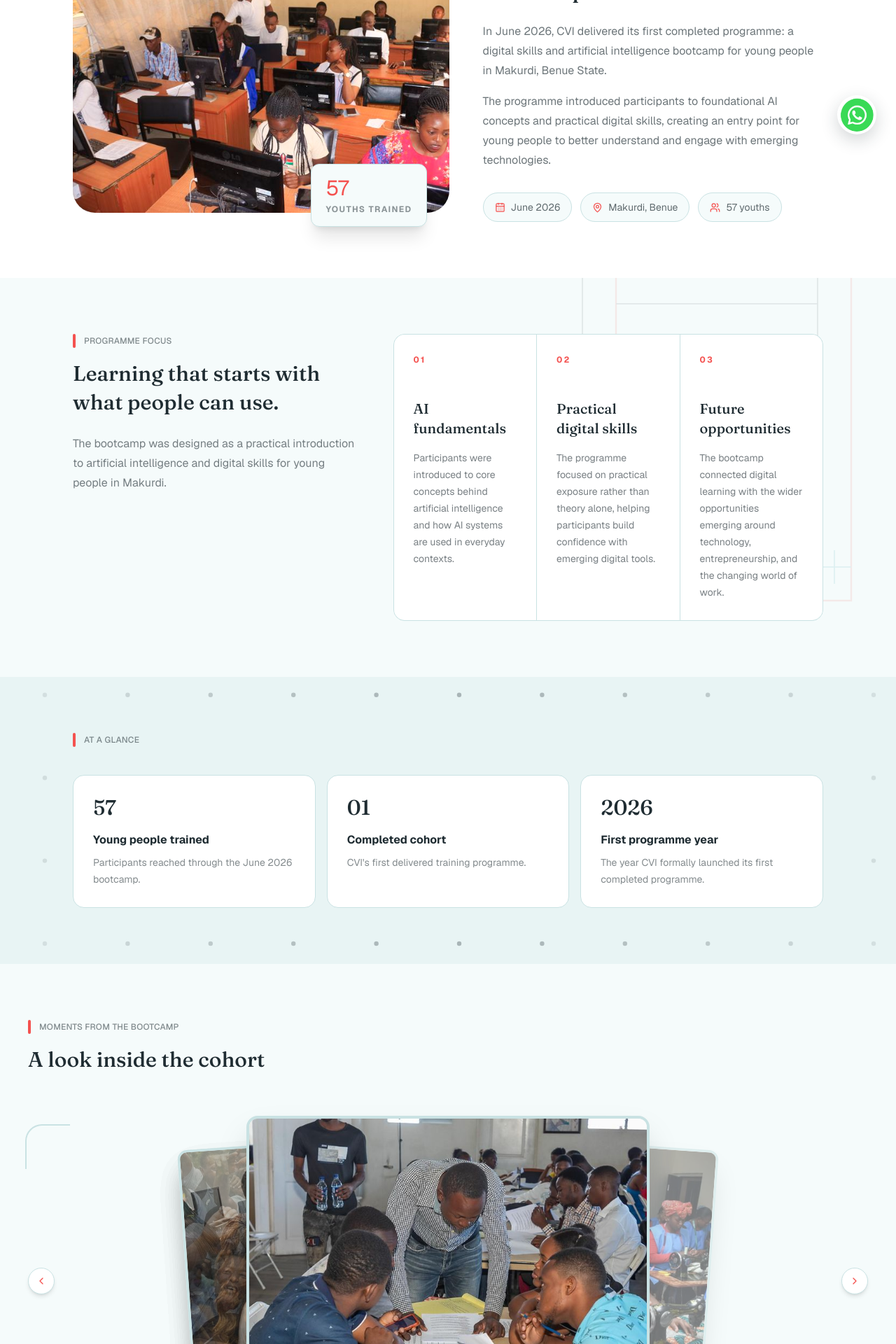
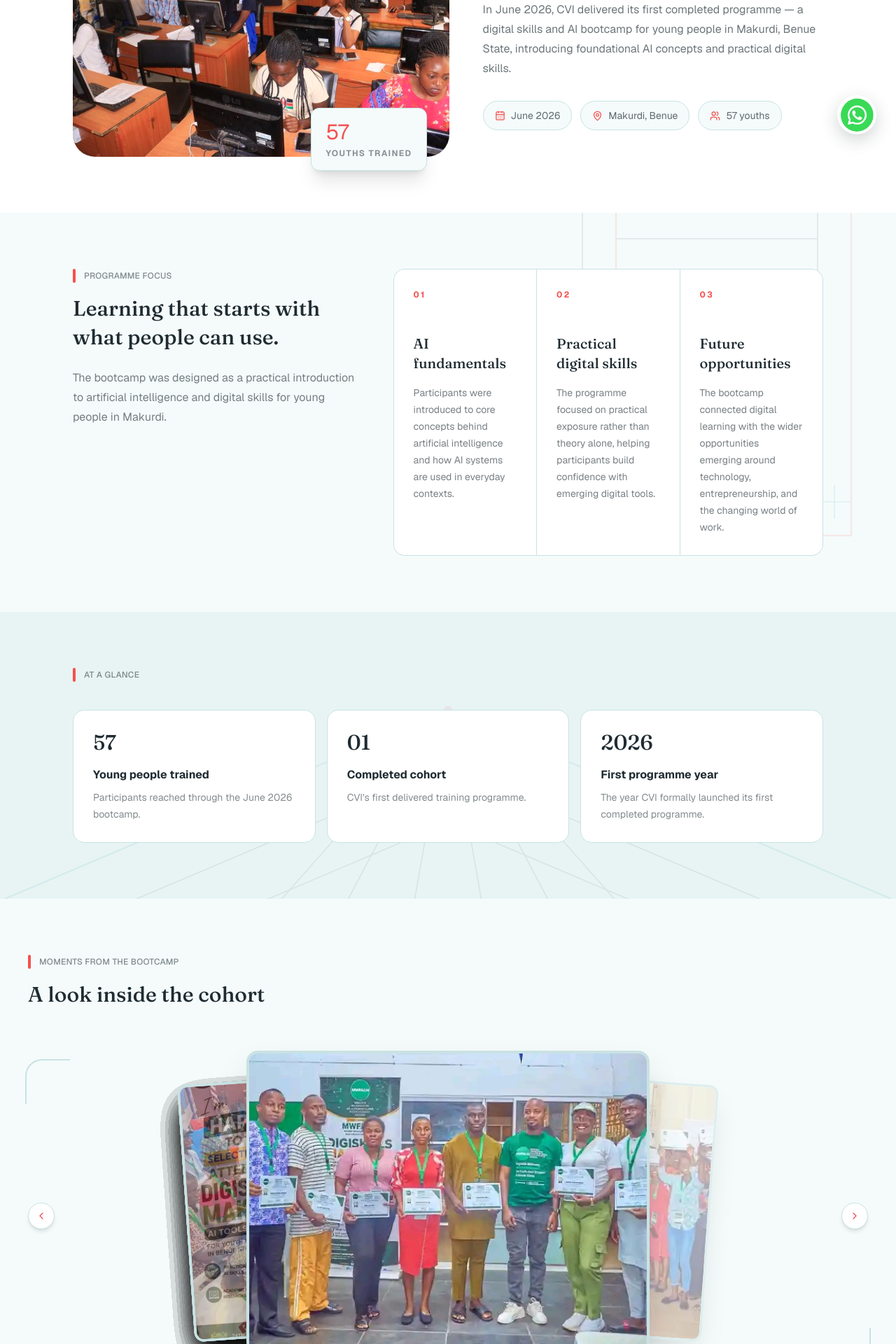
Before and after one commit to MaryAMsendoo/cvi, a Next.js app: page /programs in a window 1280 px wide. Shown: the part 580-2500 px from the top of the page at 70% size. Built offline with nearby package versions, Linux system fonts and the light colour scheme.

Commit message:
Enhace the UI

```diff
--- a/app/about/page.tsx
+++ b/app/about/page.tsx
@@ -157,12 +157,10 @@ export default function Page() {
 
             <div className="max-w-2xl">
               <p className="text-sm leading-6 text-foreground/65 sm:text-base sm:leading-7">
-                Across Nigeria&apos;s Middle Belt, many young people face
-                overlapping barriers to skills development, economic
-                opportunity, civic participation, and meaningful networks.
-                CVI exists to help create practical pathways through those
-                barriers.
-              </p>
+  Young people across the Middle Belt face real barriers to skills,
+  opportunity, and civic participation. CVI exists to help clear a path
+  through them.
+</p>
 
               <div className="mt-6 grid gap-3 sm:grid-cols-2">
                 {[
--- a/app/impact/page.tsx
+++ b/app/impact/page.tsx
@@ -36,11 +36,11 @@ export default function Page() {
   return (
     <main>
       {/* HERO */}
-<PageHero
-  eyebrow="Impact & results"
-  title="What we've delivered. What we're learning."
-  description="We report what has been delivered, what has been measured, and what still needs to be learned."
-/>
+      <PageHero
+        eyebrow="Impact & results"
+        title="What we've delivered. What we're learning."
+        description="We report what has been delivered, what has been measured, and what still needs to be learned."
+      />
       {/* FEATURED PROGRAMME */}
       <section className="relative overflow-hidden bg-surface py-16 sm:py-20">
         {/* <SectionBackdrop variant="f" tone="light" /> */}
@@ -299,12 +299,12 @@ export default function Page() {
                 { id: "g2", src: "/p2.jpg", alt: "Group training session" },
                 { id: "g3", src: "/p3.jpg", alt: "Instructor leading a session" },
                 { id: "g4", src: "/p4.jpg", alt: "Cohort group photo" },
-                { id: "g10", src: "/p10.jpg", alt: "Youth learning session" },
                 { id: "g5", src: "/p5.jpg", alt: "Participant at a laptop" },
                 { id: "g6", src: "/p6.jpg", alt: "Hands-on practical session" },
                 { id: "g7", src: "/p7.jpg", alt: "Bootcamp participant" },
                 { id: "g8", src: "/p8.jpg", alt: "Digital skills training session" },
                 { id: "g9", src: "/p9.jpg", alt: "Participants during the bootcamp" },
+                { id: "g10", src: "/p10.jpg", alt: "Youth learning session" },
                 { id: "g11", src: "/p11.jpg", alt: "Participant working at a laptop" },
                 { id: "g12", src: "/p12.jpg", alt: "Group learning session" },
                 { id: "g13", src: "/p13.jpg", alt: "Practical training activity" },
@@ -334,8 +334,6 @@ export default function Page() {
 
       {/* PARTNER / SPONSOR */}
       <section className="relative overflow-hidden bg-surface py-16 sm:py-20">
-        <SectionBackdrop variant="i" tone="light" />
-
         <div className="relative mx-auto grid max-w-6xl gap-12 px-6 sm:px-10 lg:grid-cols-[1fr_0.8fr] lg:items-center">
           <div>
             <div className="flex items-center gap-3">
@@ -352,20 +350,17 @@ export default function Page() {
                 fontWeight: 500,
               }}
             >
-              Delivered with support from the Mandela Washington Fellows
-              Alumni Association of Nigeria.
+              Supported by the Mandela Washington Fellows Alumni Association of Nigeria.
             </h2>
 
-            <p className="mt-6 max-w-2xl text-sm leading-6 text-foreground/60 sm:text-base sm:leading-7">
-              The Mandela Washington Fellows Alumni Association of Nigeria
-              sponsored the June 2026 Digital Skills Makurdi AI Bootcamp,
-              supporting CVI&apos;s first completed training programme.
+            <p className="mt-5 max-w-2xl text-sm leading-6 text-foreground/60 sm:text-base sm:leading-7">
+              They sponsored the June 2026 Digital Skills Makurdi AI Bootcamp — CVI&apos;s
+              first completed training programme.
             </p>
 
-            <p className="mt-4 max-w-2xl text-sm leading-6 text-foreground/50">
-              CVI also has contextual institutional ties with the Federal 3MTT
-              Programme. These relationships are presented separately from
-              confirmed programme funding or sponsorship.
+            <p className="mt-3 max-w-2xl text-sm leading-6 text-foreground/50">
+              CVI also has an institutional tie with the Federal 3MTT Programme, separate
+              from confirmed funding or sponsorship.
             </p>
           </div>
 
@@ -376,7 +371,7 @@ export default function Page() {
 
             <div className="relative mt-8 h-20 w-full">
               <Image
-                src="/mandela.jpeg"
+                src="/madela.jpg"
                 alt="Mandela Washington Fellows Alumni Association of Nigeria"
                 fill
                 className="object-contain object-left"
@@ -410,10 +405,9 @@ export default function Page() {
             </h2>
 
             <p className="mt-6 max-w-xl text-sm leading-6 text-white/60 sm:text-base sm:leading-7">
-              CVI is continuing to develop its programme portfolio around youth
-              empowerment, inclusive governance, and human capital development.
-              Future programmes will build on what we learn from implementation
-              and from the communities we work with.
+              CVI is building its programme portfolio across youth empowerment,
+              governance, and human capital development — shaped by what we learn from
+              each community we work with.
             </p>
           </div>
 
--- a/app/programs/page.tsx
+++ b/app/programs/page.tsx
@@ -39,7 +39,6 @@ export default function Page() {
       <PageHero
         eyebrow="Programmes"
         title="Turning learning into practical opportunity."
-        description="CVI designs practical programmes around the skills, opportunities, and civic capabilities young people need to participate and thrive."
         image="/p1.jpg"
       />
 
@@ -103,16 +102,9 @@ export default function Page() {
               </h2>
 
               <p className="mt-6 text-sm leading-6 text-foreground/65 sm:text-base sm:leading-7">
-                In June 2026, CVI delivered its first completed programme: a
-                digital skills and artificial intelligence bootcamp for young
-                people in Makurdi, Benue State.
-              </p>
-
-              <p className="mt-4 text-sm leading-6 text-foreground/65 sm:text-base sm:leading-7">
-                The programme introduced participants to foundational AI
-                concepts and practical digital skills, creating an entry point
-                for young people to better understand and engage with emerging
-                technologies.
+                In June 2026, CVI delivered its first completed programme — a digital
+                skills and AI bootcamp for young people in Makurdi, Benue State,
+                introducing foundational AI concepts and practical digital skills.
               </p>
 
               <div className="mt-8 flex flex-wrap gap-3">
@@ -206,7 +198,7 @@ export default function Page() {
 
       {/* PROGRAMME FACTS */}
       <section className="relative overflow-hidden bg-surface-muted py-16 sm:py-20">
-        <SectionBackdrop variant="c" tone="light" />
+        <SectionBackdrop variant="g" tone="light" />
 
         <div className="relative mx-auto max-w-6xl px-6 sm:px-10">
           <div className="flex items-center gap-3">
@@ -297,12 +289,37 @@ export default function Page() {
           <div className="mt-14">
             <StackedGallery
               images={[
-                { id: "g1", src: "/img5.png", alt: "Participants at the AI bootcamp" },
-                { id: "g2", src: "/img6.png", alt: "Group training session" },
-                { id: "g3", src: "/img8.png", alt: "Instructor leading a session" },
-                { id: "g4", src: "/img9.png", alt: "Cohort group photo" },
-                { id: "g5", src: "/img14.png", alt: "Participant at a laptop" },
-                { id: "g6", src: "/img18.png", alt: "Hands-on practical session" },
+                { id: "g1", src: "/p1.jpg", alt: "Participants at the AI bootcamp" },
+                { id: "g2", src: "/p2.jpg", alt: "Group training session" },
+                { id: "g3", src: "/p3.jpg", alt: "Instructor leading a session" },
+                { id: "g4", src: "/p4.jpg", alt: "Cohort group photo" },
+                { id: "g10", src: "/p10.jpg", alt: "Youth learning session" },
+                { id: "g5", src: "/p5.jpg", alt: "Participant at a laptop" },
+                { id: "g6", src: "/p6.jpg", alt: "Hands-on practical session" },
+                { id: "g7", src: "/p7.jpg", alt: "Bootcamp participant" },
+                { id: "g8", src: "/p8.jpg", alt: "Digital skills training session" },
+                { id: "g9", src: "/p9.jpg", alt: "Participants during the bootcamp" },
+                { id: "g11", src: "/p11.jpg", alt: "Participant working at a laptop" },
+                { id: "g12", src: "/p12.jpg", alt: "Group learning session" },
+                { id: "g13", src: "/p13.jpg", alt: "Practical training activity" },
+                { id: "g14", src: "/p14.jpg", alt: "Bootcamp cohort" },
+                { id: "g15", src: "/p15.jpg", alt: "Participants at the training" },
+                { id: "g16", src: "/p16.jpg", alt: "Digital skills workshop" },
+                { id: "g18", src: "/p18.jpg", alt: "Hands-on learning activity" },
+                { id: "g19", src: "/p19.jpg", alt: "Bootcamp participants together" },
+                { id: "g20", src: "/p20.jpg", alt: "AI learning session" },
+                { id: "g21", src: "/p21.jpg", alt: "Programme participant" },
+                { id: "g22", src: "/p22.jpg", alt: "Training programme moment" },
+                { id: "g23", src: "/p23.jpg", alt: "Learning and collaboration" },
+                { id: "g24", src: "/p24.jpg", alt: "Cohort learning moment" },
+                { id: "g25", src: "/p25.jpg", alt: "Bootcamp activity" },
+                { id: "g26", src: "/p26.jpg", alt: "Participants in the programme" },
+                { id: "g27", src: "/p27.jpg", alt: "Digital training activity" },
+                { id: "g28", src: "/p28.jpg", alt: "Participants during a session" },
+                { id: "g31", src: "/p31.jpg", alt: "Practical digital skills session" },
+                { id: "g29", src: "/p29.jpg", alt: "Cohort programme moment" },
+                { id: "g32", src: "/p32.jpg", alt: "Bootcamp group moment" },
+                { id: "g30", src: "/p30.jpg", alt: "Youth empowerment session" },
               ]}
             />
           </div>
--- a/app/team/page.tsx
+++ b/app/team/page.tsx
@@ -26,7 +26,7 @@ export default function TeamPage() {
         eyebrow="People and leadership"
         title="Small team. Serious responsibility."
         description="CVI is intentionally lean, with governance and programme delivery kept close to the people responsible for them."
-        image="/img7.png"
+        image="/p28.jpg"
       />
 
       {/* Everything below remains unchanged */}
```
